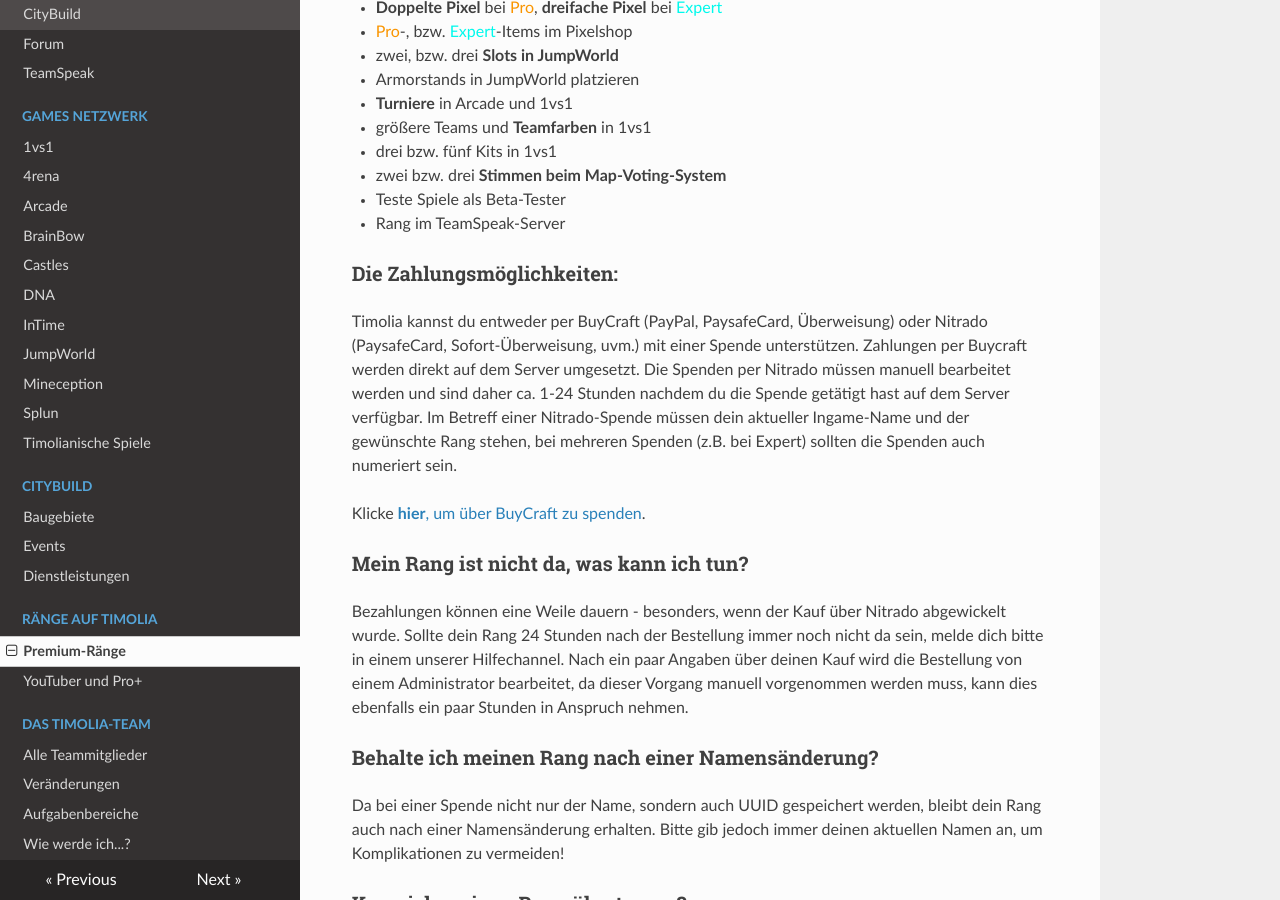
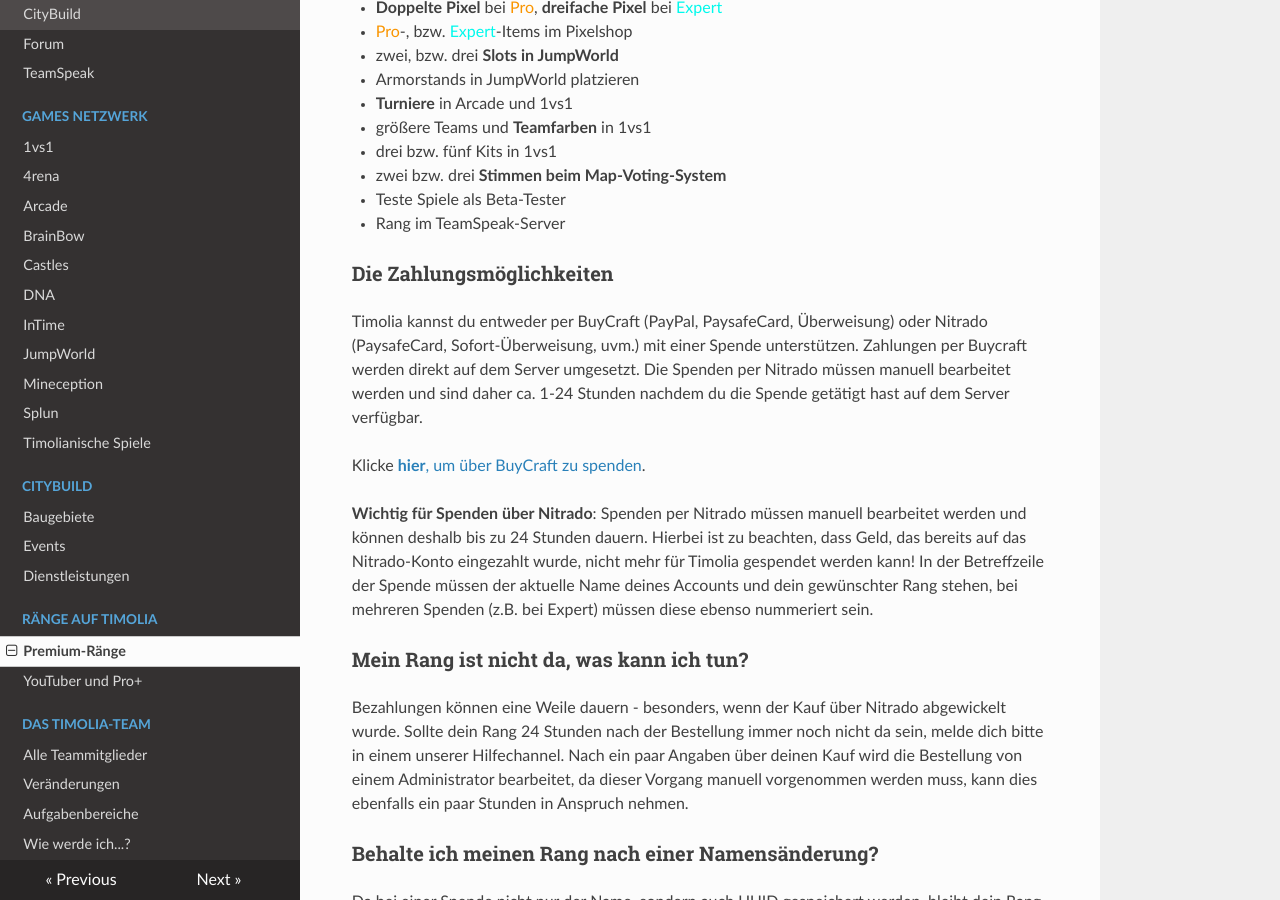
Before and after one commit to TimoliaDE/HowTo, an MkDocs documentation site: the page built from docs/ranks/premium.md, in a window 1280 px wide and 900 px high, scrolled down 393 px. Built offline with MkDocs 1.6.1, drawn with Linux system fonts in a browser that asks for light colours; nearby versions of some CDN libraries; old or Windows-style settings are respelled for this version of MkDocs.

```diff
--- a/docs/ranks/premium.md
+++ b/docs/ranks/premium.md
@@ -19,13 +19,17 @@ Diese Features stehen dir mit deinem Rang zur Verfügung:
 - Teste Spiele als Beta-Tester
 - Rang im TeamSpeak-Server
 
-###Die Zahlungsmöglichkeiten:
+###Die Zahlungsmöglichkeiten
 Timolia kannst du entweder per BuyCraft (PayPal, PaysafeCard, Überweisung) oder Nitrado (PaysafeCard, Sofort-Überweisung, uvm.) mit einer Spende
 unterstützen. Zahlungen per Buycraft werden direkt auf dem Server umgesetzt. Die Spenden per Nitrado müssen manuell bearbeitet werden und sind
-daher ca. 1-24 Stunden nachdem du die Spende getätigt hast auf dem Server verfügbar. Im Betreff einer Nitrado-Spende müssen dein aktueller Ingame-Name und der gewünschte Rang stehen, bei mehreren Spenden
-(z.B. bei Expert) sollten die Spenden auch numeriert sein.
+daher ca. 1-24 Stunden nachdem du die Spende getätigt hast auf dem Server verfügbar.
 
 Klicke [<strong>hier</strong>, um über BuyCraft zu spenden](https://shop.timolia.de/).
+
+<b>Wichtig für Spenden über Nitrado</b>: Spenden per Nitrado müssen manuell bearbeitet werden und können deshalb bis zu 24 Stunden dauern.
+Hierbei ist zu beachten, dass Geld, das bereits auf das Nitrado-Konto eingezahlt wurde, nicht mehr für Timolia gespendet werden kann!
+In der Betreffzeile der Spende müssen der aktuelle Name deines Accounts und dein gewünschter Rang stehen, bei mehreren Spenden (z.B. bei Expert)
+müssen diese ebenso nummeriert sein.
 
 ###Mein Rang ist nicht da, was kann ich tun?
 Bezahlungen können eine Weile dauern - besonders, wenn der Kauf über Nitrado abgewickelt wurde. Sollte dein Rang 24 Stunden nach der Bestellung immer noch
```
Also changed, not shown: docs/faq.md (+1 -1 lines), docs/team/apply.md (+33 -1 lines), docs/team/members.md (+0 -1 lines), docs/web.md (+8 -8 lines).
